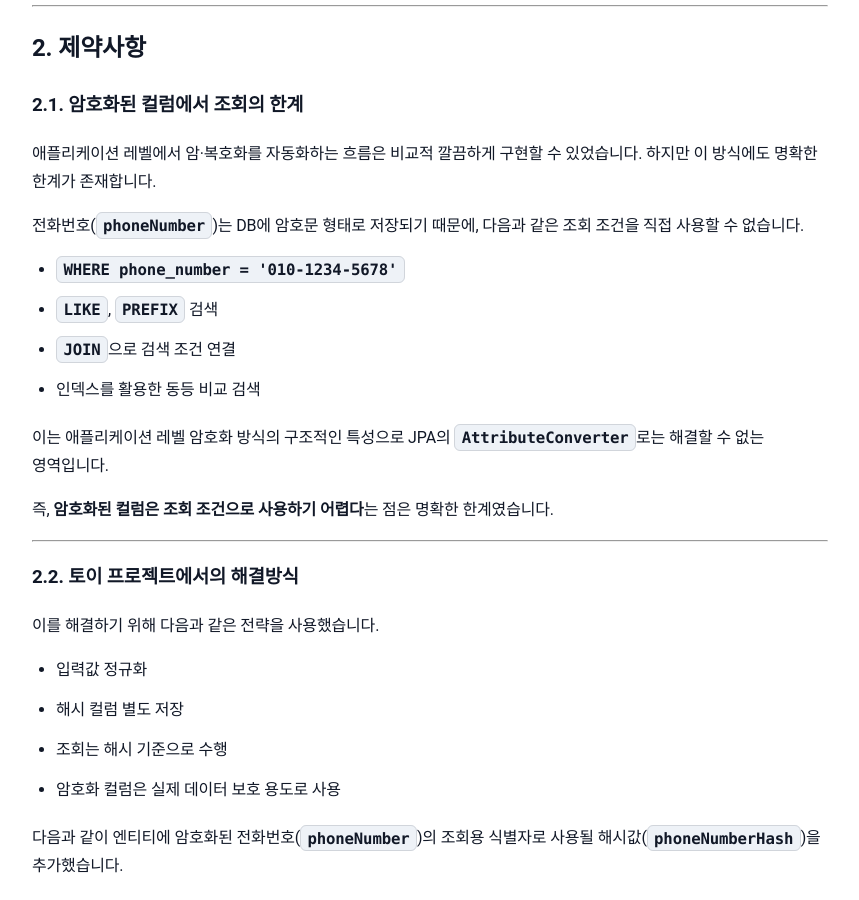
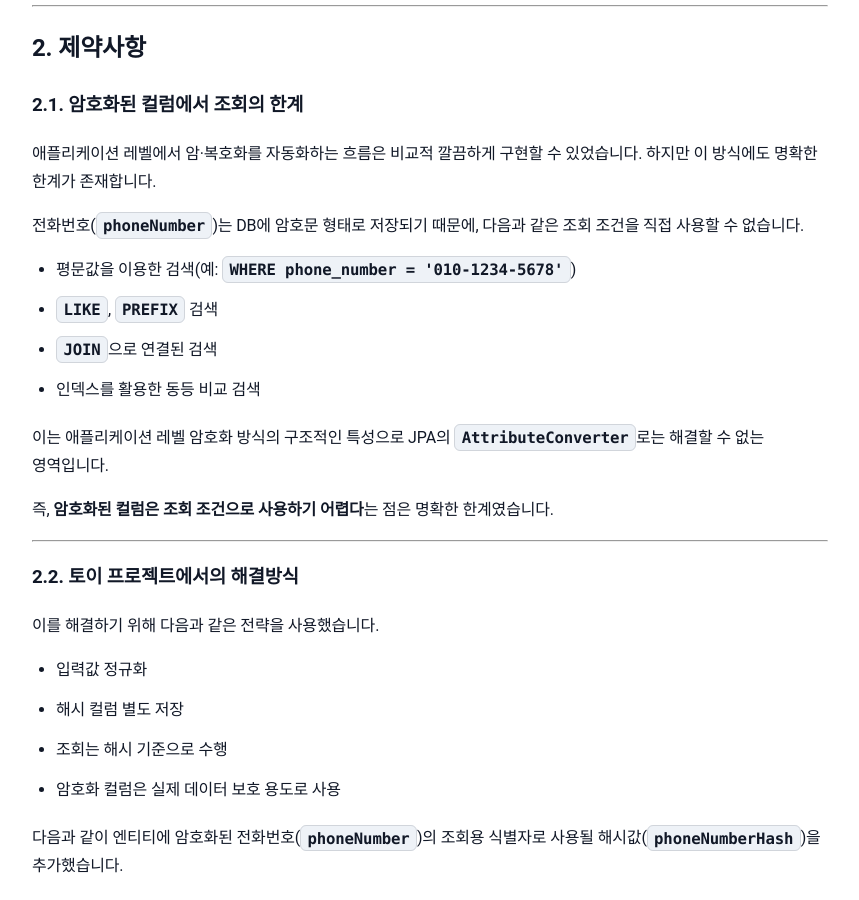
Before and after one commit to sanghoon-lee/sanghoon-lee.github.io, a Jekyll site: the page built from _posts/2026-01-31-JPACryptoConverter5.md, in a window 1280 px wide and 900 px high, scrolled down 4085 px. Shown: the whole window, without its empty margins (210-1069 px from the left). Built offline with Jekyll 4.4.1, drawn with Linux system fonts in a browser that asks for light colours; nearby versions of some CDN libraries; comment, search, counter and statistics services are not loaded.

Commit message:
JPA 포스팅 전체 수정보완

```diff
--- a/_posts/2026-01-31-JPACryptoConverter5.md
+++ b/_posts/2026-01-31-JPACryptoConverter5.md
@@ -161,9 +161,9 @@ public String convertToEntityAttribute(String dbData) {
 
 전화번호(`phoneNumber`)는 DB에 암호문 형태로 저장되기 때문에, 다음과 같은 조회 조건을 직접 사용할 수 없습니다.
 
-* `WHERE phone_number = '010-1234-5678'`
+* 평문값을 이용한 검색(예: `WHERE phone_number = '010-1234-5678'`)
 * `LIKE`, `PREFIX` 검색
-* `JOIN`으로 검색 조건 연결
+* `JOIN`으로 연결된 검색
 * 인덱스를 활용한 동등 비교 검색
 
 이는 애플리케이션 레벨 암호화 방식의 구조적인 특성으로 JPA의 `AttributeConverter`로는 해결할 수 없는 영역입니다.
```
